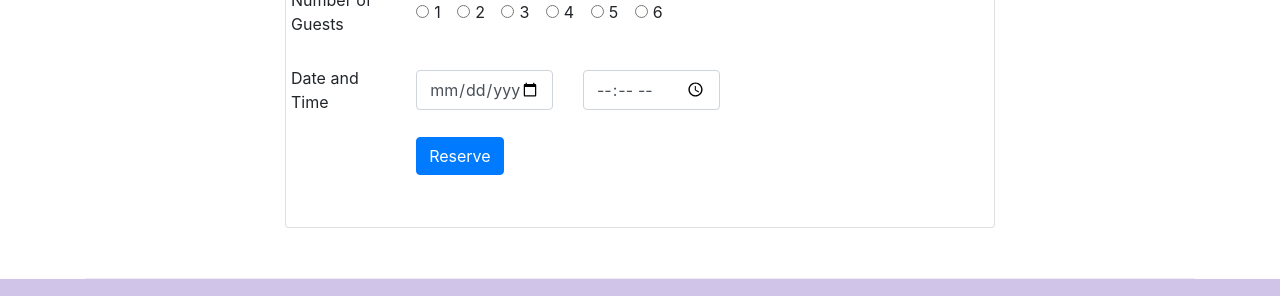
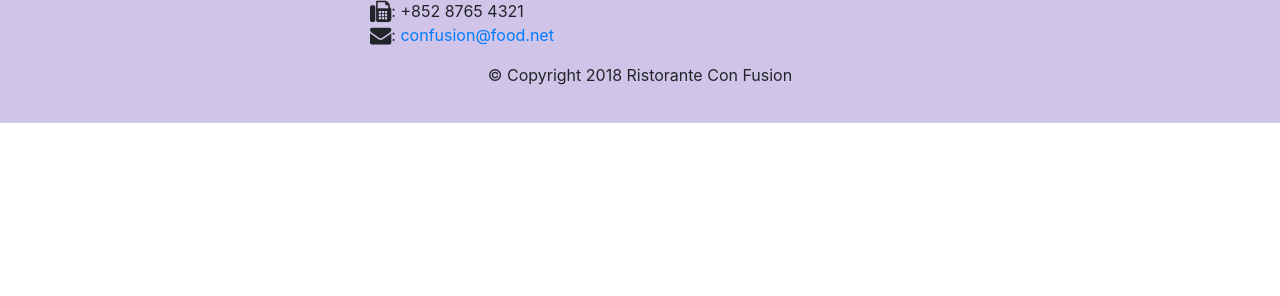
Before and after one commit to laharsh/Bootstrap-Restaurant-App, a website: page index.html in a window 1280 px wide. Shown: the part 2084-2380 px from the top of the page. After the commit the page ends 2207 px from the top, so only its background shows below. Drawn offline with nearby package versions, Linux system fonts and the light colour scheme.

Commit message:
bootstrap jquery

```diff
--- a/css/styles.css
+++ b/css/styles.css
@@ -54,3 +54,10 @@ body {
     left: 0;
     min-height: 300px;
 }
+
+#carouselButton {
+    right:0px;
+    position: absolute;
+    bottom: 0px;
+    z-index: 1;
+}
--- a/index.html
+++ b/index.html
@@ -214,6 +214,14 @@
                     <a class="carousel-control-next" href="#mycarousel" role="button" data-slide="next">
                         <span class="carousel-control-next-icon"></span>
                     </a>
+                    <div class="btn-group" id="carouselButton">
+                        <button class="btn btn-danger btn-sm" id="carousel-pause">
+                            <span class="fa fa-pause"></span>
+                        </button>
+                        <button class="btn btn-danger btn-sm" id="carousel-play">
+                            <span class="fa fa-play"></span>
+                        </button>
+                    </div>
                 </div>
              </div>
         </div>
@@ -278,74 +286,7 @@
                 </div>
             </div>
         </div>
-        <div class="row row-content align-items-center" id="c6">
-            <div class="col-12  col-sm-8 offset-2">
-                <div class="card">
-                    <h3 class="card-header bg-warning text-white">Reserve a Table</h3>
-                    <div class="card-body">
-                        <dl class="row">
-                            <form>
-                                <div class="form-group row align-items-center">
-                                    <label for="Number of Guests" class="c0l-12 col-md-3 col-form-label">Number of Guests</label>
-                                    <div class="col-5 col-md-8">
-                                        <div class="form-check-inline">
-                                            <label class="form-check-label">
-                                            <input type="radio" class="form-check-input" name="optradio">1
-                                            </label>
-                                        </div>
-                                        <div class="form-check-inline">
-                                            <label class="form-check-label">
-                                            <input type="radio" class="form-check-input" name="optradio">2
-                                            </label>
-                                        </div>
-                                        <div class="form-check-inline disabled">
-                                            <label class="form-check-label">
-                                            <input type="radio" class="form-check-input" name="optradio">3
-                                            </label>
-                                        </div>
-                                        <div class="form-check-inline">
-                                            <label class="form-check-label">
-                                            <input type="radio" class="form-check-input" name="optradio">4
-                                            </label>
-                                        </div>
-                                        <div class="form-check-inline">
-                                            <label class="form-check-label">
-                                            <input type="radio" class="form-check-input" name="optradio">5
-                                            </label>
-                                        </div>
-                                        <div class="form-check-inline disabled">
-                                            <label class="form-check-label">
-                                            <input type="radio" class="form-check-input" name="optradio">6
-                                            </label>
-                                        </div>
-                                    </div>
-                                </div>
-                                <div class="form-group row align-items-center">
-                                    <label for="datentime" class="c0l-12 col-md-3 col-form-label">Date and Time</label>
-                                    <div class="col-5 col-md-4">
-                                        <input type="date" class="form-control" id="date" name="date"
-                                            placeholder="Date">
-                                    </div>
-                                    <div class="col-7 col-md-4">
-                                        <input type="time" class="form-control" id="time" name="time"
-                                            placeholder="Time">
-                                    </div>
-                                </div>
-                                <div class="form-group row">
-                                    <div class="offset-md-3 col-md-9">
-                                        <button type="submit" class="btn btn-primary">
-                                            Reserve
-                                        </button>
-                                    </div>
-                                </div>
-                            </form>
-                        </dl>
-                    </div>
-                </div>
-            </div>
-        </div>
     </div>
-
     <footer class="footer">
         <div class="container">
             <div class="row">
@@ -391,6 +332,17 @@
     <script src="node_modules/jquery/dist/jquery.slim.min.js"></script>
     <script src="node_modules/popper.js/dist/umd/popper.min.js"></script>
     <script src="node_modules/bootstrap/dist/js/bootstrap.min.js"></script>
+    <script>
+        $(document).ready(function(){
+            $("#mycarousel").carousel( { interval: 2000 } );
+            $("#carousel-pause").click(function(){
+                $("#mycarousel").carousel('pause');
+            });
+            $("#carousel-play").click(function(){
+                $("#mycarousel").carousel('cycle');
+            });
+        });
+    </script>
 </body>
 
 </html>
```
Also changed, not shown: 1 other file.
